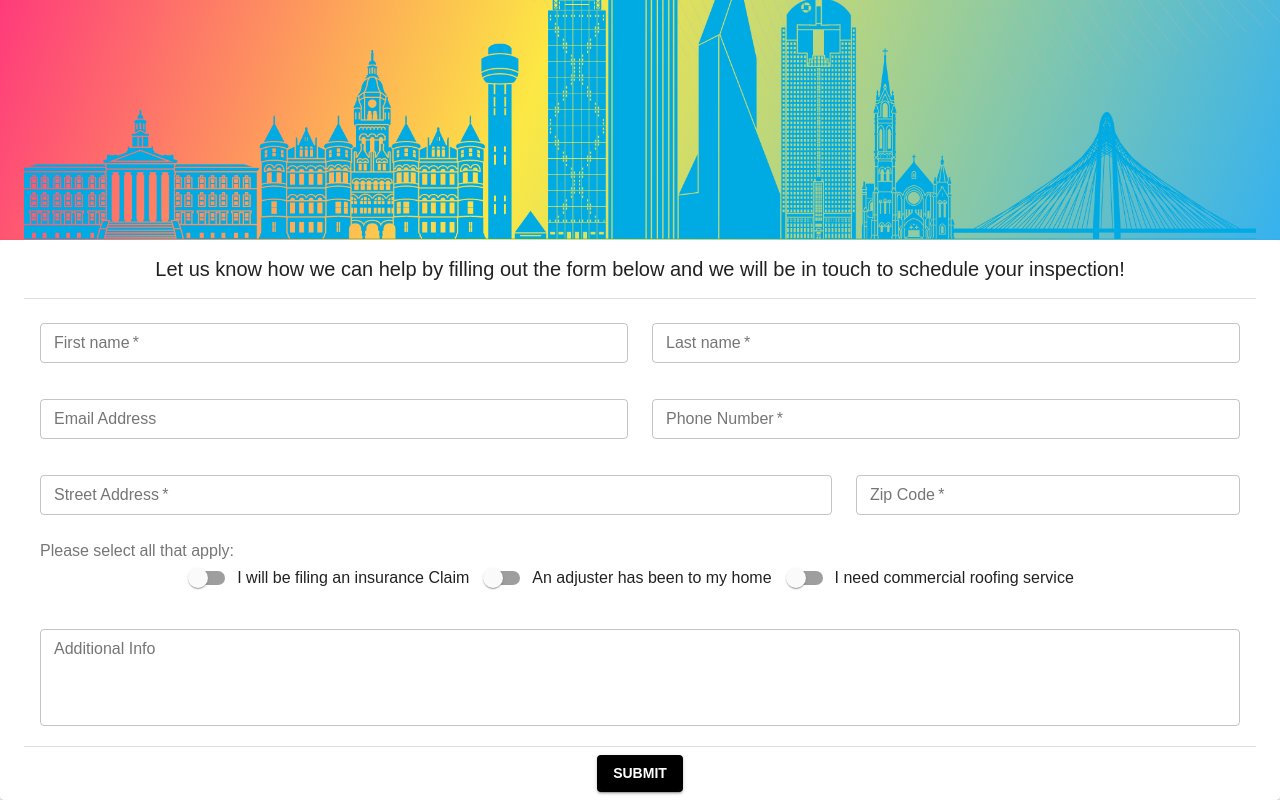
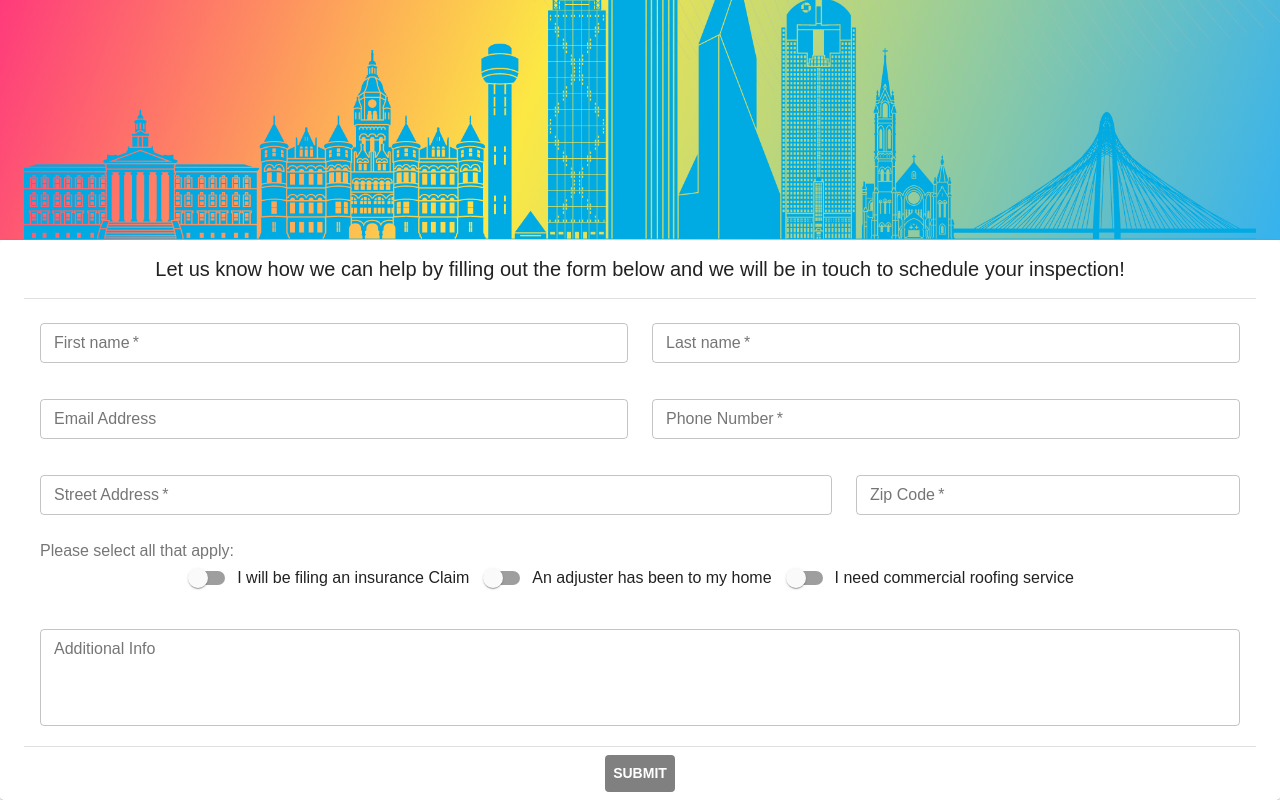
Before and after one commit to nwuerz/rainbow-remodeling, a React (Create React App) app: page / in a window 1280 px wide. Both pictures are taken after a click on the button "REQUEST AN ESTIMATE". Shown: the part 841-1641 px from the top of the page. Built offline with nearby package versions, Linux system fonts and the light colour scheme.

Commit message:
added button components and route back to home page

```diff
--- /dev/null
+++ b/src/components/HomeButton.jsx
@@ -0,0 +1,18 @@
+import React from "react";
+import Fab from "@material-ui/core/Fab";
+import HomeIcon from "@material-ui/icons/Home";
+import { useHistory } from "react-router-dom";
+
+const HomeButton = () => {
+    let history = useHistory();
+
+  return (
+    <>
+      <Fab style={{position: "absolute", right: "0px", backgroundColor: "transparent"}} onClick={()=>history.push("/")} >
+        <HomeIcon />
+      </Fab>
+    </>
+  );
+};
+
+export default HomeButton;
--- /dev/null
+++ b/src/components/SubmitButton.jsx
@@ -0,0 +1,48 @@
+import React from 'react';
+import Button from '@material-ui/core/Button';
+import Snackbar from '@material-ui/core/Snackbar';
+import MuiAlert from '@material-ui/lab/Alert';
+import { makeStyles } from '@material-ui/core/styles';
+
+function Alert(props) {
+  return <MuiAlert elevation={6} variant="filled" {...props} />;
+}
+
+const useStyles = makeStyles((theme) => ({
+  root: {
+    width: '100%',
+    '& > * + *': {
+      marginTop: theme.spacing(2),
+    }
+  },
+}));
+
+export default function CustomizedSnackbars() {
+  const classes = useStyles();
+  const [open, setOpen] = React.useState(false);
+
+  const handleClick = () => {
+    setOpen(true);
+  };
+
+  const handleClose = (event, reason) => {
+    if (reason === 'clickaway') {
+      return;
+    }
+
+    setOpen(false);
+  };
+
+  return (
+    <div className={classes.root}>
+      <Button style={{ backgroundColor: "black", color: "white" }} variant="outlined" onClick={handleClick}>
+        Submit
+      </Button>
+      <Snackbar open={open} autoHideDuration={6000} onClose={handleClose}>
+        <Alert onClose={handleClose} severity="success">
+          Thanks, we'll be in touch!
+        </Alert>
+      </Snackbar>
+    </div>
+  );
+}
--- a/src/pages/Estimate.jsx
+++ b/src/pages/Estimate.jsx
@@ -1,11 +1,13 @@
 import React from "react";
 import EstimateHeader from "../views/EstimateHeader";
 import EstimateForm from "../views/EstimateForm";
+import HomeButton from "../components/HomeButton";
 
 const Estimate = () => {
 
   return (
    <>
+    <HomeButton />
     <EstimateHeader />
     <EstimateForm />
    </>
--- a/src/pages/Home.jsx
+++ b/src/pages/Home.jsx
@@ -4,7 +4,7 @@ import ProductHero from '../views/ProductHero';
 import ProductValues from '../views/ProductValues';
 import ProductCategories from '../views/ProductCategories';
 
-function Home(props) {
+function Home() {
   return (
     <>
       <ProductHero />
--- a/src/views/EstimateForm.jsx
+++ b/src/views/EstimateForm.jsx
@@ -10,30 +10,26 @@ import {
   Container,
   Divider,
   Grid,
-  Button,
   Switch,
   TextField,
   FormControl,
   FormControlLabel,
   FormGroup,
-  FormLabel
+  FormLabel,
+  Button
 } from "@material-ui/core";
+import SubmitButton from "../components/SubmitButton";
 
 const useStyles = makeStyles(() => ({
   root: {
     justifyContent: "center",
   },
   input: {
-      background: "white"
-  },
-  button: {
-    background: "black",
-    color: "white"
+    background: "white",
   }
 }));
 
 const EstimateForm = (props) => {
-
   const [currentUser, setCurrentUser] = useState({
     firstName: "",
     lastName: "",
@@ -44,20 +40,31 @@ const EstimateForm = (props) => {
     hasInsurance: false,
     hasAdjuster: false,
     isCommercial: false,
-        moreInfo: ""
+    moreInfo: "",
   });
 
-    const { firstName, lastName, email, phone, address, zip, hasInsurance, hasAdjuster, isCommercial, moreInfo } = currentUser;
+  const {
+    firstName,
+    lastName,
+    email,
+    phone,
+    address,
+    zip,
+    hasInsurance,
+    hasAdjuster,
+    isCommercial,
+    moreInfo,
+  } = currentUser;
 
   const handleInput = (event) => {
     const { value, name } = event.target;
-        setCurrentUser({...currentUser, [name]: value });
+    setCurrentUser({ ...currentUser, [name]: value });
   };
 
   const handleChange = (event) => {
-        const { checked, name } = event.target
+    const { checked, name } = event.target;
     setCurrentUser({ ...currentUser, [name]: checked });
-    }
+  };
 
   const { className, ...rest } = props;
 
@@ -153,19 +160,39 @@ const EstimateForm = (props) => {
                 />
               </Grid>
               <Grid item md={12} xs={12}>
-                <FormLabel component="legend">Please select all that apply:</FormLabel>
+                <FormLabel component="legend">
+                  Please select all that apply:
+                </FormLabel>
                 <FormGroup align="center">
                   <Grid item md={12} xs={12}>
                     <FormControlLabel
-                            control={<Switch checked={hasInsurance} onChange={handleChange} name="hasInsurance" />}
+                      control={
+                        <Switch
+                          checked={hasInsurance}
+                          onChange={handleChange}
+                          name="hasInsurance"
+                        />
+                      }
                       label="I will be filing an insurance Claim"
                     />
                     <FormControlLabel
-                            control={<Switch checked={hasAdjuster} onChange={handleChange} name="hasAdjuster" />}
+                      control={
+                        <Switch
+                          checked={hasAdjuster}
+                          onChange={handleChange}
+                          name="hasAdjuster"
+                        />
+                      }
                       label="An adjuster has been to my home"
                     />
                     <FormControlLabel
-                            control={<Switch checked={isCommercial} onChange={handleChange} name="isCommercial" />}
+                      control={
+                        <Switch
+                          checked={isCommercial}
+                          onChange={handleChange}
+                          name="isCommercial"
+                        />
+                      }
                       label="I need commercial roofing service"
                     />
                   </Grid>
@@ -188,10 +215,14 @@ const EstimateForm = (props) => {
             </Grid>
           </CardContent>
           <Divider />
-          <CardActions classes={{root: classes.root}}>
-            <Button className={classes.button} variant="contained">
+          <CardActions classes={{root: classes.root}} style={{ textAlign: "center" }}>
+            {firstName && lastName && email && phone && address && zip !== "" ? (
+              <SubmitButton />
+            ):(
+              <Button disabled align="center" style={{ backgroundColor: "grey", color: "white" }}>
                 Submit
               </Button>
+            )}
           </CardActions>
         </FormControl>
       </Container>
--- a/src/views/ProductHeroLayout.jsx
+++ b/src/views/ProductHeroLayout.jsx
@@ -55,12 +55,12 @@ const ProductHeroLayout = (props) => {
   return (
     <section className={classes.root}>
       <Container className={classes.container}>
-        <img
+        {/* <img
           src="/static/images/rainbow-roof.jpg"
           alt="wonder"
-          width="147"
+          width="100%"
           height="80"
-        />
+        /> */}
         {children}
         <div className={classes.backdrop} />
         <div className={clsx(classes.background, backgroundClassName)} />
```
Also changed, not shown: package.json (indentation only), 2 other files (tests, documents, lock files or other folders). Lines whose indentation alone changed are shown as unchanged.
